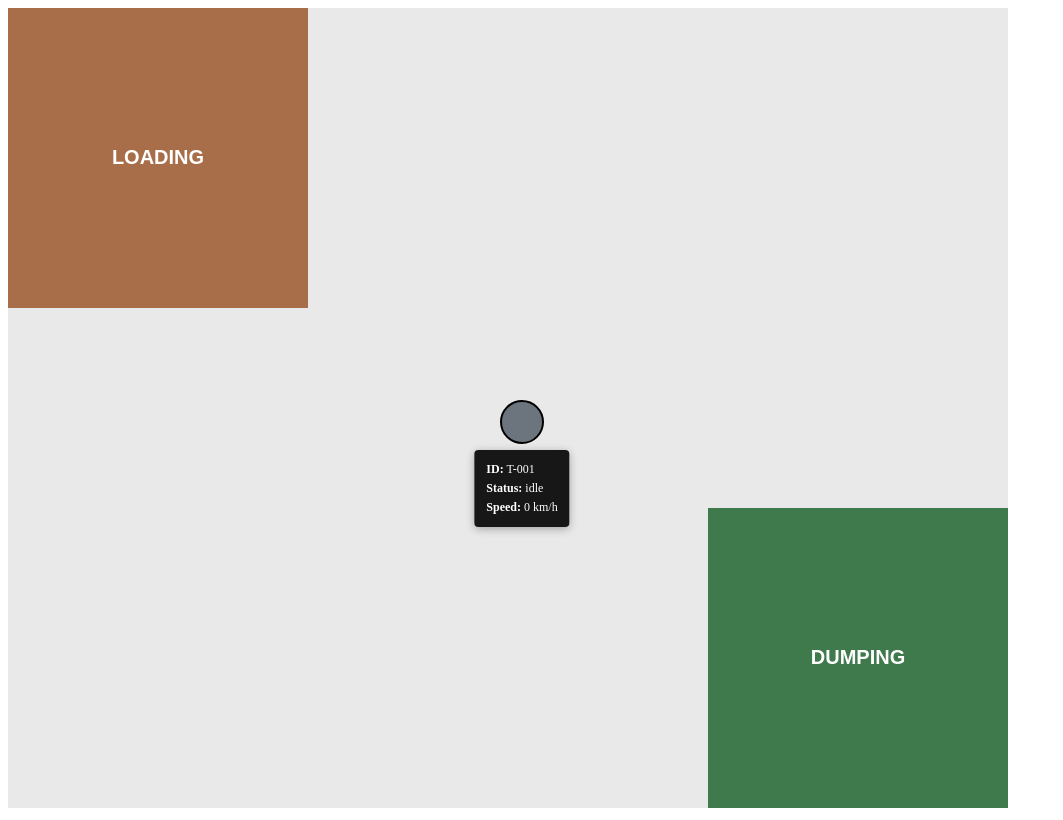
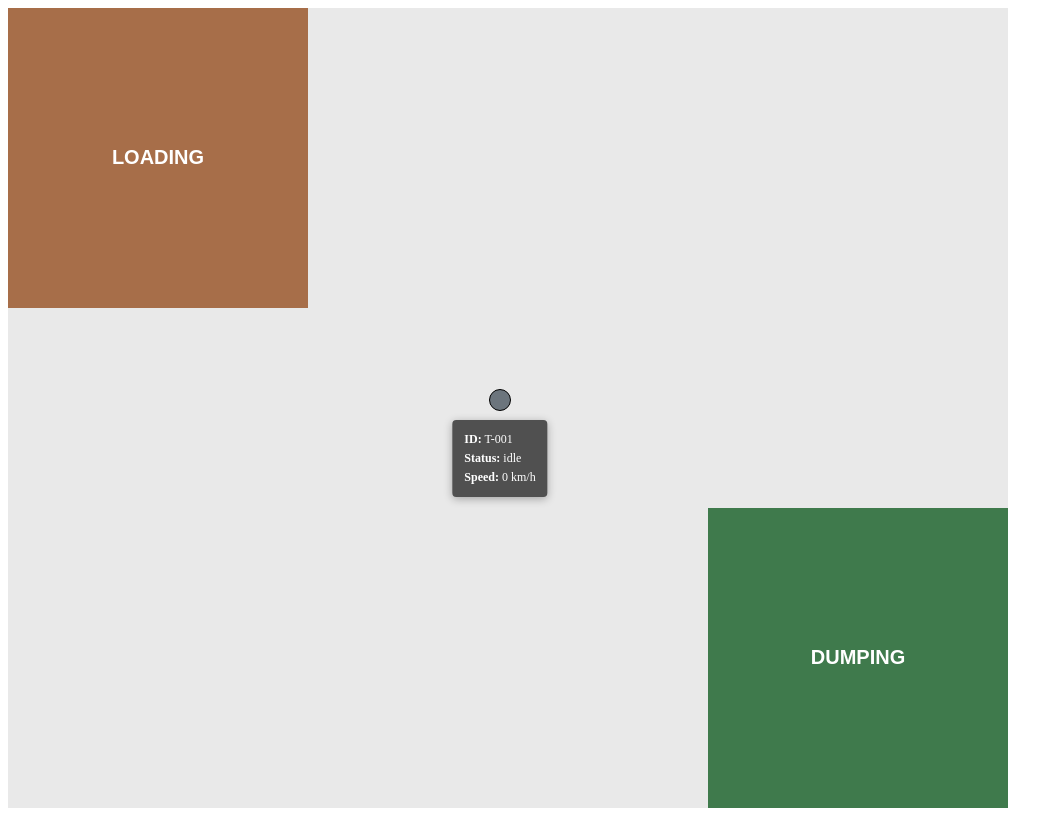
Before and after one commit to meshechko/cat_coding_challenge, an Angular app: page / in a window 1280 px wide. Shown: the whole page, without its empty margins (0-1063 px from the left). Built offline with nearby package versions, Linux system fonts and the light colour scheme.

Commit message:
Tidy up truck css

```diff
--- a/src/app/map/truck/truck.component.css
+++ b/src/app/map/truck/truck.component.css
@@ -3,18 +3,22 @@
 }
 
 .truck {
-  width: 40px;
-  height: 40px;
-  border-radius: 50%;
-  border: 2px solid #000;
+  position: absolute;
+  top: 0;
+  left: 0;
+  transform: translate(-50%, -50%);
+  width: 20px;
+  height: 20px;
+  border-radius: 100%;
+  border: 1px solid #000;
 }
 
 .truck-info {
   position: absolute;
-  top: 50px;
+  top: 20px;
   left: 50%;
   transform: translateX(-50%);
-  background-color: rgba(0, 0, 0, 0.9);
+  background-color: #505050;
   color: #fff;
   padding: 8px 12px;
   border-radius: 4px;
```
